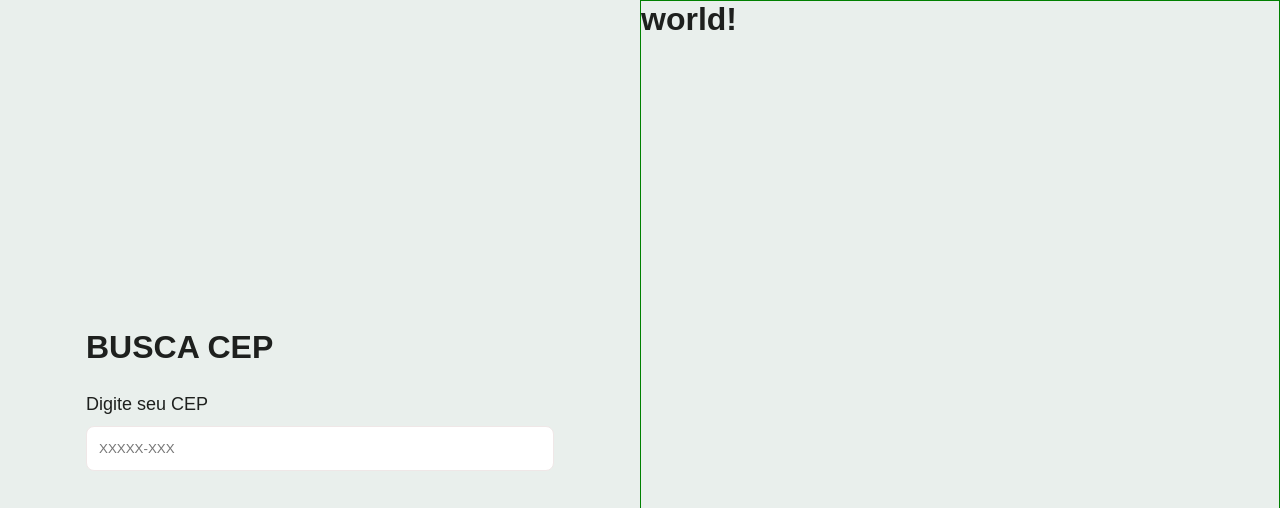
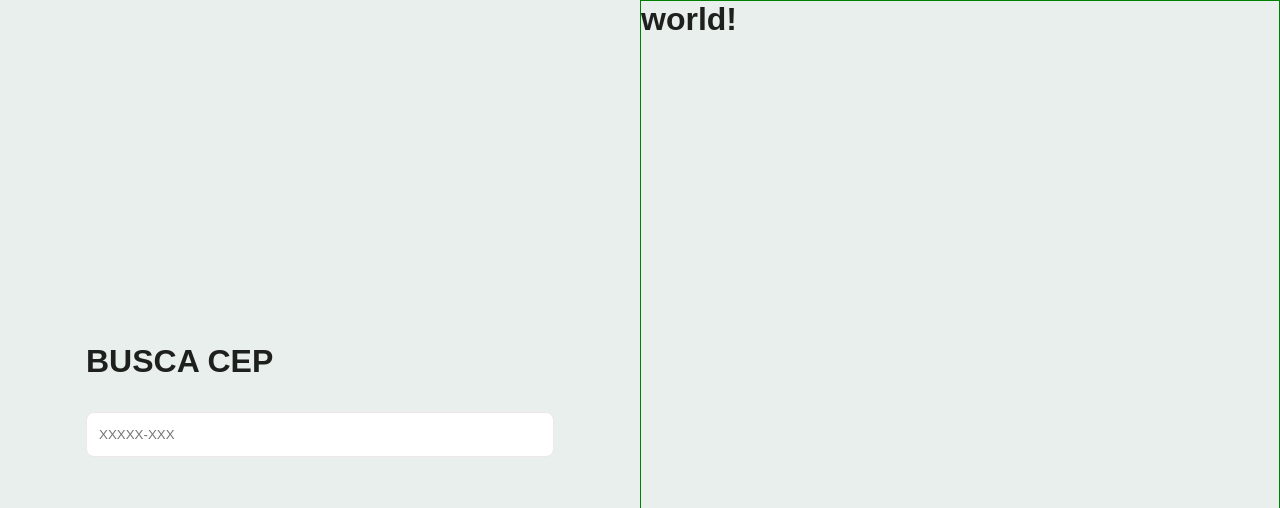
Before and after one commit to lanDev01/busca-cep, a React (Vite) app: page / in a window 1280 px wide. Shown: the top 508 px of the page. Built offline with nearby package versions, Linux system fonts and the light colour scheme.

Commit message:
Feat: componentizando label

```diff
--- a/src/components/label/label.tsx
+++ b/src/components/label/label.tsx
@@ -1,9 +1,15 @@
+import type { ComponentProps } from "react";
 import { LabelStyle } from ".";
 
-interface LabelProps {
+interface LabelProps extends ComponentProps<"label"> {
   htmlFor: string;
+  text: string;
 }
 
-export function Label({ htmlFor }: LabelProps) {
-  return <LabelStyle htmlFor={htmlFor}>Digite seu CEP</LabelStyle>;
+export function Label({ htmlFor, text, ...props }: LabelProps) {
+  return (
+    <LabelStyle {...props} htmlFor={htmlFor}>
+      {text}
+    </LabelStyle>
+  );
 }
```
